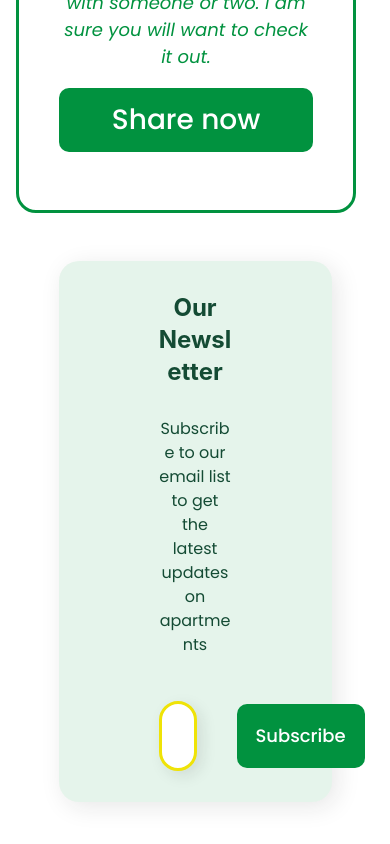
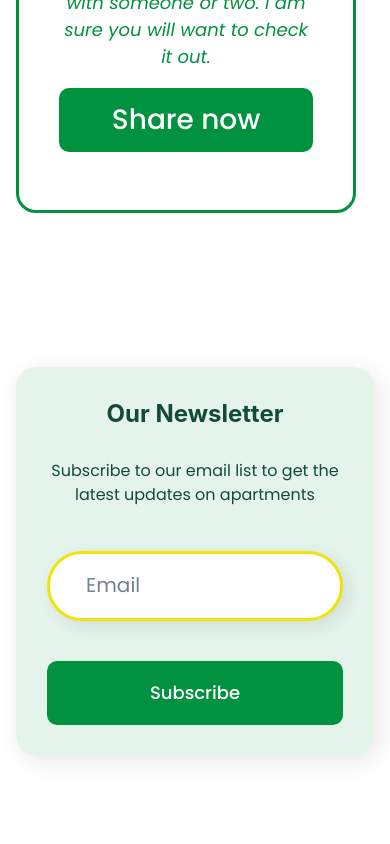
Before and after one commit to Kennyking100/hostel-rentie-v2, a React (Create React App) app: page / in a window 390 px wide. Shown: the part 6761-7605 px from the top of the page. Built offline with nearby package versions, Linux system fonts and the light colour scheme.

Commit message:
responsiveness for newsletter

```diff
--- a/src/components/Newsletter.tsx
+++ b/src/components/Newsletter.tsx
@@ -1,20 +1,29 @@
-import { Box, Flex, Heading, Input, Text } from "@chakra-ui/react";
+import { Box, Container, Flex, Heading, Input, Text } from "@chakra-ui/react";
 import React from "react";
 import Btn from "./helpers/Btn";
 
 const Newsletter = () => {
   return (
+    <Container
+      maxW={{
+        base: "container.sm",
+        md: "container.md",
+        lg: "container.lg",
+        xl: "container.xl",
+      }}
+    >
       <Box
         boxShadow="5px 5px 25px"
         color={"#1D1D1D1A"}
         borderRadius="20px"
-      w={"70%"}
+        w={{ base: "100%", md: "70%" }}
         m="auto"
-      p={"31px 100px"}
+        p={{ base: "31px", md: "31px 100px" }}
         textAlign="center"
         bg={"GreenLighter"}
         borderRight="20px"
         mb={200}
+        mt={"106px"}
       >
         <Heading as="h3" size="lg" color={"GreenDark"}>
           Our Newsletter
@@ -22,14 +31,18 @@ const Newsletter = () => {
         <Text color="GreenDark" mt="29px" mb="44px">
           Subscribe to our email list to get the latest updates on apartments
         </Text>
-      <Flex gap={10} alignItems="center" height={"70px"}>
+        <Flex
+          gap={10}
+          alignItems="center"
+          flexDir={{ base: "column", lg: "row" }}
+        >
           <Input
             placeholder="Email"
             border={`3px solid`}
             borderRadius="35px"
             borderColor={"YellowLight"}
             textColor="GreenDarker"
-          height="full"
+            height="70px"
             boxShadow="5px 5px 15px #1D1D1D1A"
             _placeholder={{ fontSize: "20px", paddingLeft: "20px" }}
             bg="white"
@@ -47,6 +60,7 @@ const Newsletter = () => {
           </Btn>
         </Flex>
       </Box>
+    </Container>
   );
 };
 
```
Lines whose indentation alone changed are shown as unchanged.
